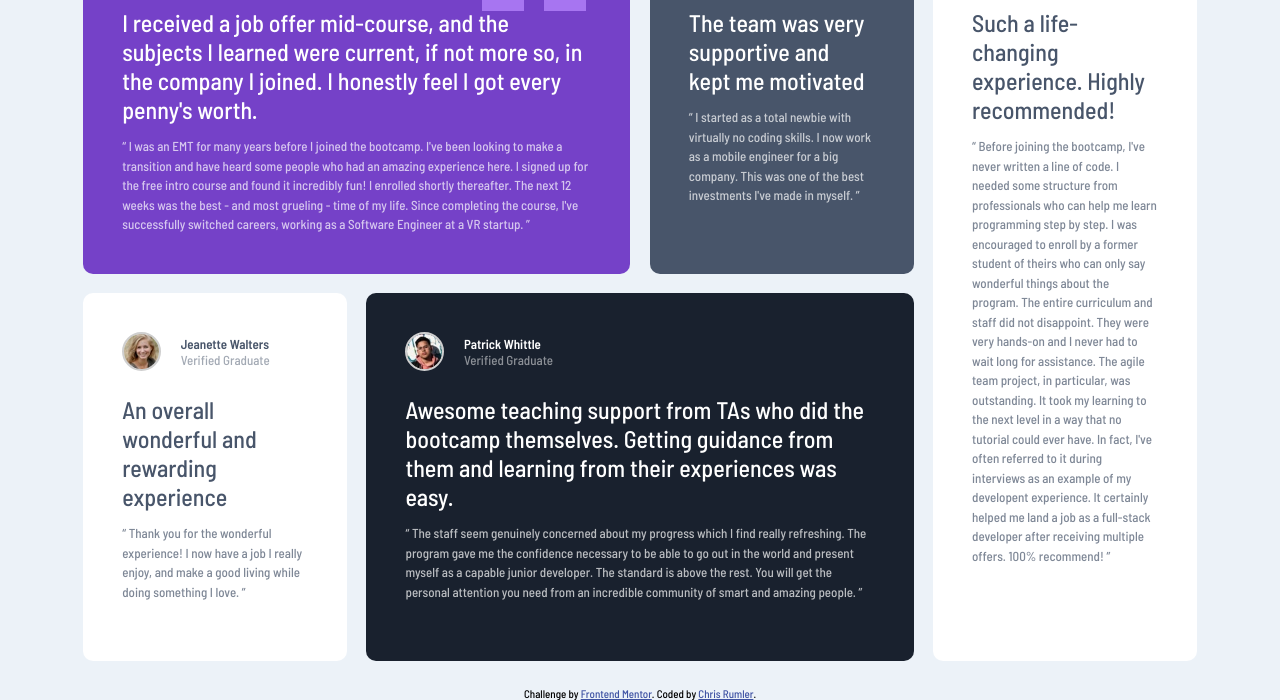
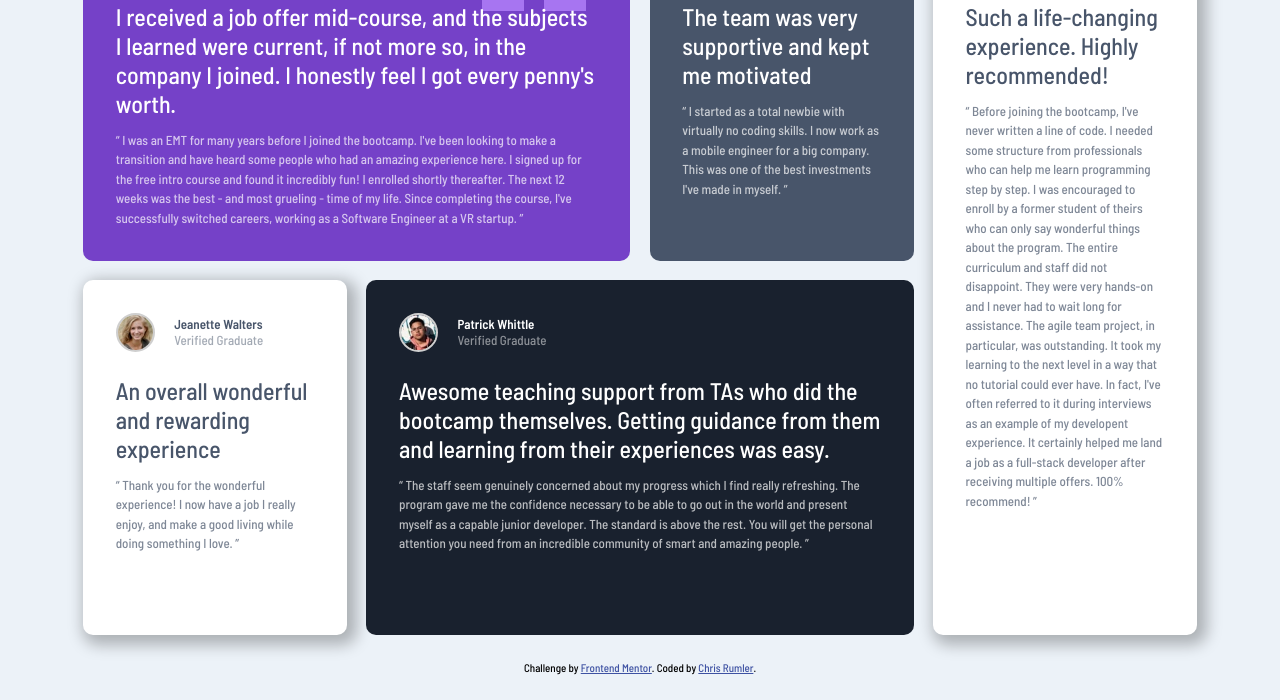
Before and after one commit to crumler/frontend-mentor-testimonials-grid-section, a plain HTML site: page index.html in a window 1280 px wide. Shown: the part 120-820 px from the top of the page. Drawn offline with Linux system fonts and the light colour scheme.

Commit message:
added box-shadowing and adjusted padding

```diff
--- a/styles.css
+++ b/styles.css
@@ -120,6 +120,8 @@ body {
 .jeanette_container {
   background-color: var(--white);
   grid-area: 2 / 1 / 3 / 2;
+  -webkit-box-shadow: 5px 5px 15px 5px rgba(0,0,0,0.27);
+  box-shadow: 5px 5px 15px 5px rgba(0,0,0,0.27);
 }
 
 .header_text_container--name--jeanette,
@@ -149,6 +151,8 @@ body {
 .kira_container {
   background-color: var(--white);
   grid-area: 1 / 4 / 3 / 5;
+  -webkit-box-shadow: 5px 5px 15px 5px rgba(0,0,0,0.27);
+  box-shadow: 5px 5px 15px 5px rgba(0,0,0,0.27);
 }
 
 .header_text_container--name--kira,
@@ -160,7 +164,7 @@ body {
 
 /* ----- Media Queries ----- */
 
-@media (min-width: 1245px) {
+@media (min-width: 1000px) {
   .container { margin: 2em auto; }
 
   .grid_container {
@@ -171,5 +175,8 @@ body {
     grid-row-gap: 1.5em;
   }
 
-  .testimonial_container { margin: 0; }
+  .testimonial_container {
+    margin: 0;
+    padding: 2.5em;
+  }
 }
```
